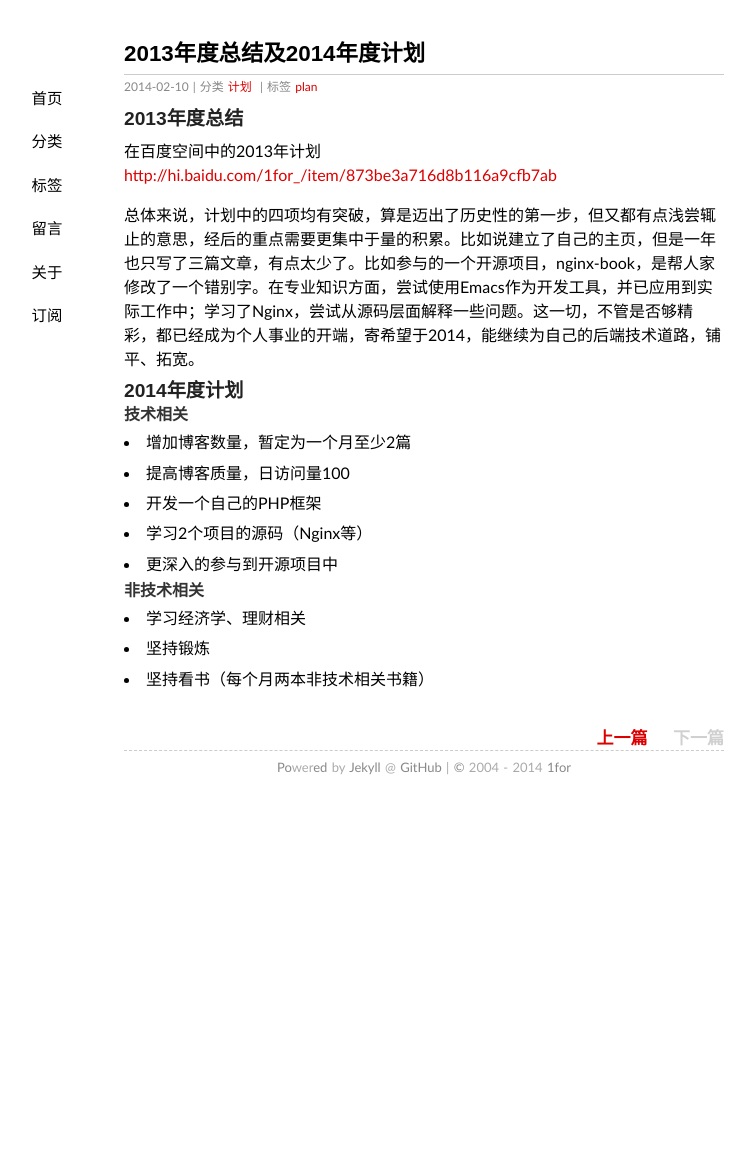
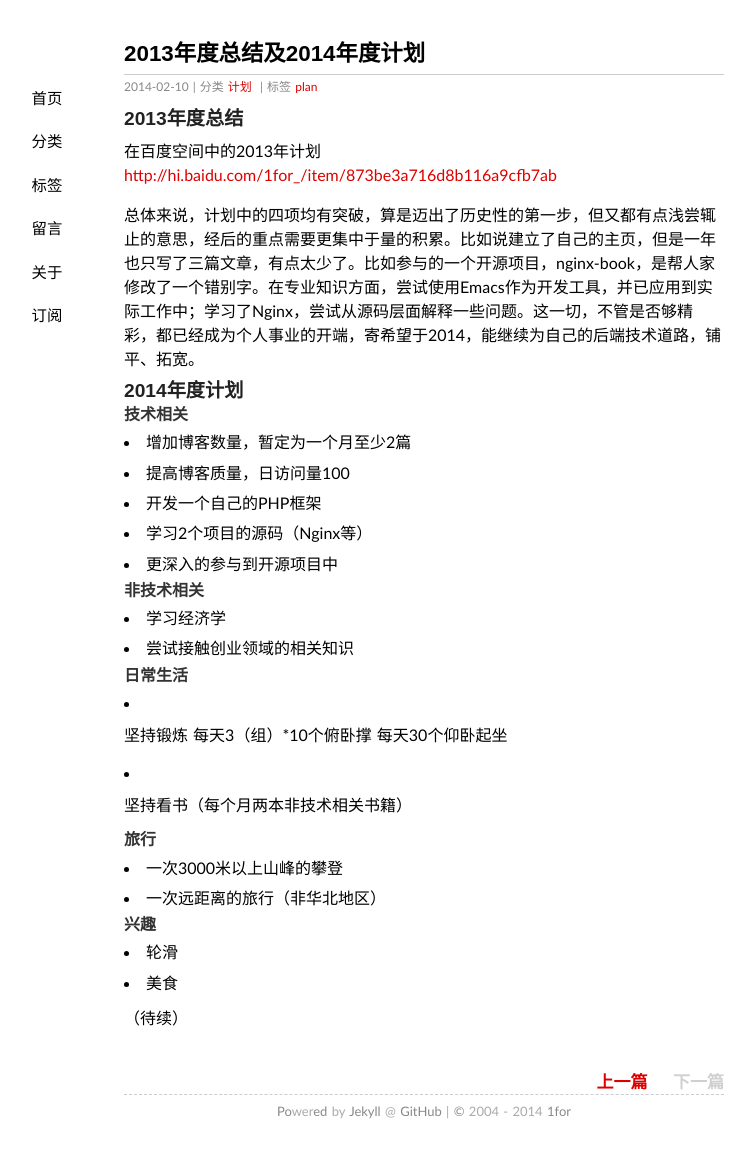
Before and after one commit to 1for/1for.github.io, a Jekyll site: the page built from _posts/2014-02-10-year-summary.md, in a window 1280 px wide. Shown: the whole page, without its empty margins (216-971 px from the left). Built offline with Jekyll 4.4.1, drawn with Linux system fonts in a browser that asks for light colours; some web fonts are replaced; Markdown is read by kramdown in place of the engine named in the settings; before the commit the page ends 900 px from its top, so only the background shows below that.

Commit message:
2014年计划整理

```diff
--- a/_posts/2014-02-10-year-summary.md
+++ b/_posts/2014-02-10-year-summary.md
@@ -14,6 +14,7 @@ categories: 计划
 ### 2014年度计划
 
 #### 技术相关
+
 + 增加博客数量，暂定为一个月至少2篇
 + 提高博客质量，日访问量100
 + 开发一个自己的PHP框架
@@ -21,6 +22,26 @@ categories: 计划
 + 更深入的参与到开源项目中
 
 #### 非技术相关
-+ 学习经济学、理财相关
+
++ 学习经济学
++ 尝试接触创业领域的相关知识
+
+#### 日常生活
+
 + 坚持锻炼
+    每天3（组）*10个俯卧撑
+	每天30个仰卧起坐
+
 + 坚持看书（每个月两本非技术相关书籍）
+
+#### 旅行
+
++ 一次3000米以上山峰的攀登
++ 一次远距离的旅行（非华北地区）
+
+#### 兴趣
+
++ 轮滑
++ 美食
+
+（待续）
```
